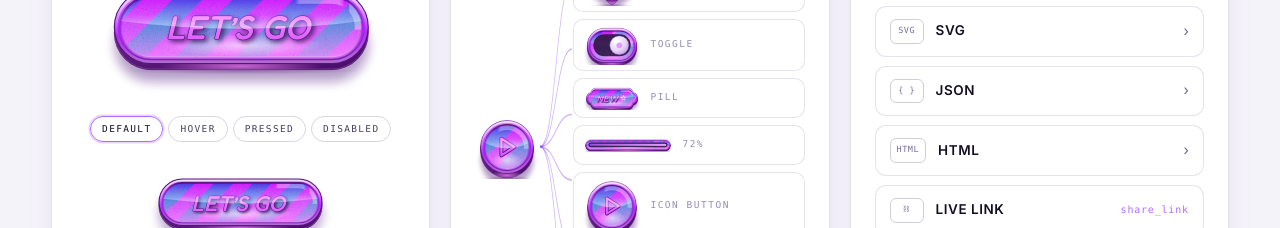
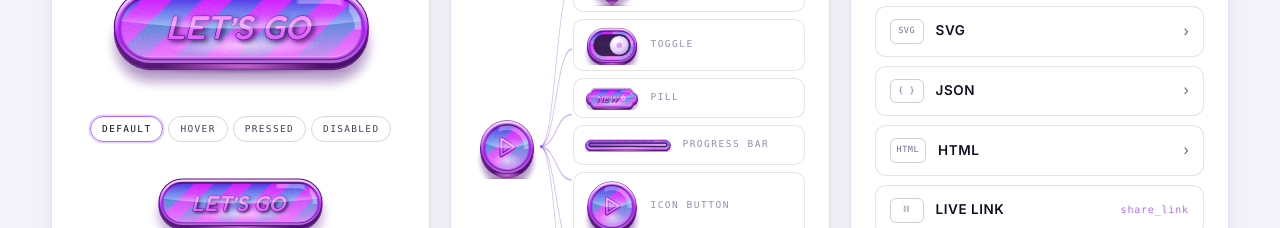
Before and after one commit to CripGod/webflow-assets, a React (Vite) app: page / in a window 1280 px wide. Shown: the part 5260-5488 px from the top of the page. Built offline with nearby package versions, Linux system fonts and the light colour scheme; no server answers.

Commit message:
How-it-Works: name the progress row PROGRESS BAR instead of its 72% value
Co-Authored-By: Claude Fable 5 <noreply@anthropic.com>
Claude-Session: https://claude.ai/code/session_01P3pwF1gNuWCTdm8rm3yrYZ

```diff
--- a/src/marketing/landingHtml.ts
+++ b/src/marketing/landingHtml.ts
@@ -434,7 +434,7 @@ export const LANDING_HTML = `</head>
                 <div class="sv-row"><span class="sv-art" data-kid="badge"></span><b>BADGE</b></div>
                 <div class="sv-row"><span class="sv-art" data-kid="toggle" data-v="1"></span><b>TOGGLE</b></div>
                 <div class="sv-row"><span class="sv-art" data-kid="chip"></span><b>PILL</b></div>
-                <div class="sv-row"><span class="sv-art sv-art--wide" data-kid="progress" data-v="72"></span><b>72%</b></div>
+                <div class="sv-row"><span class="sv-art sv-art--wide" data-kid="progress" data-v="72"></span><b>PROGRESS BAR</b></div>
                 <div class="sv-row"><span class="sv-art" data-kid="iconbtn"></span><b>ICON BUTTON</b></div>
                 <div class="sv-row"><span class="sv-art sv-art--wide" data-kid="slot"></span><b>LOADOUT SLOT</b></div>
               </div>
```
